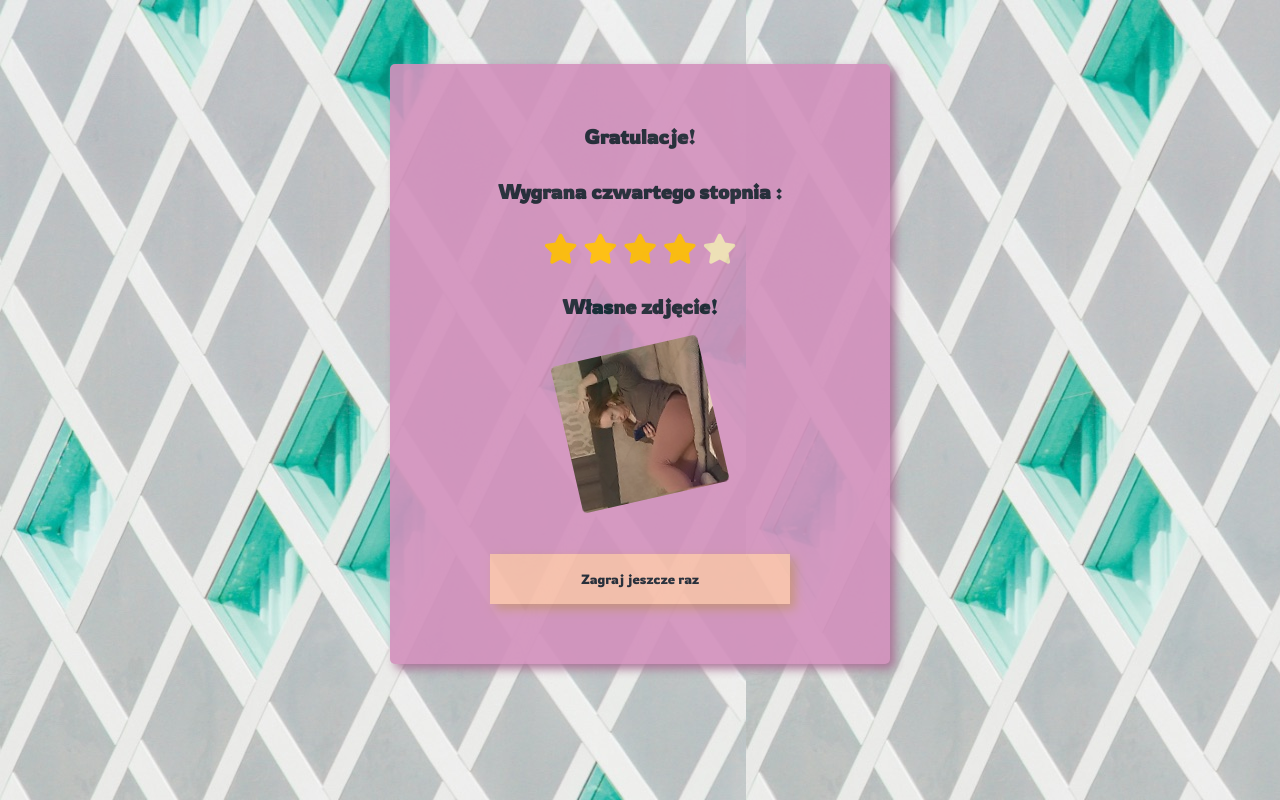
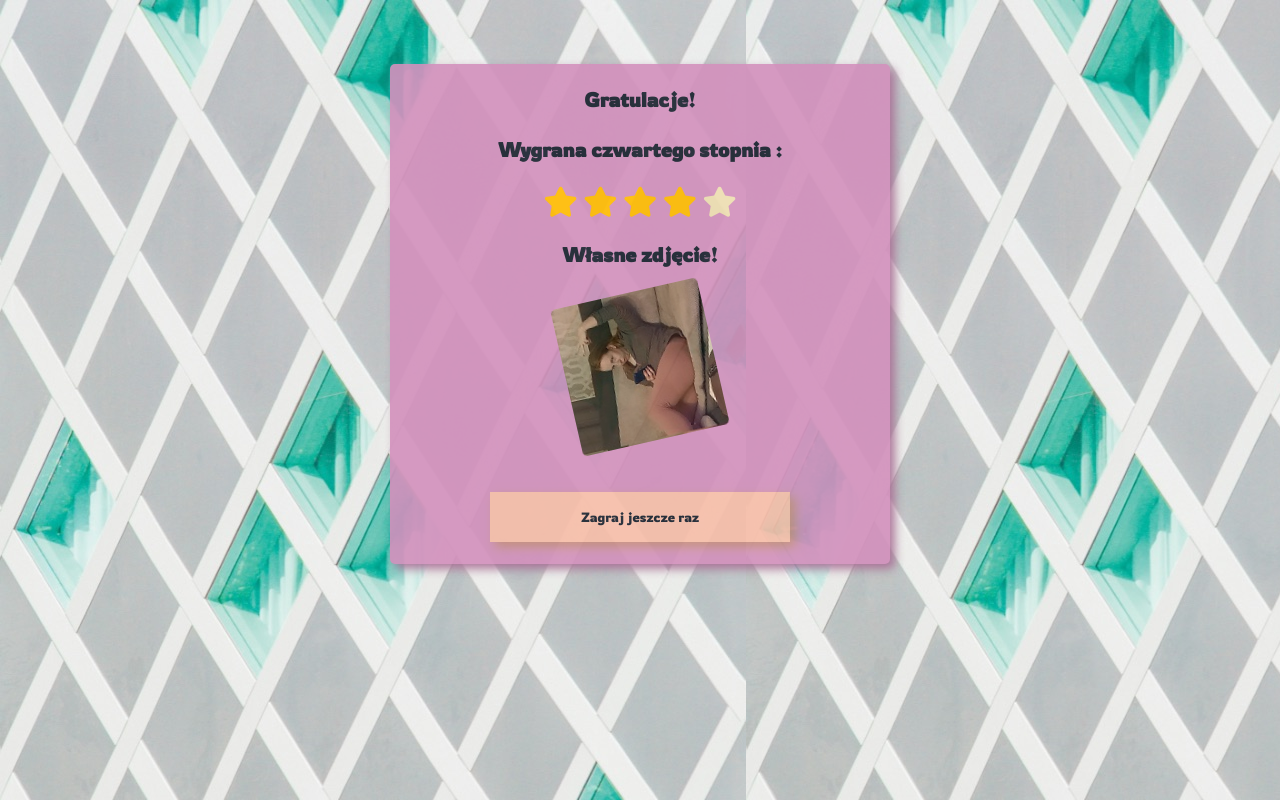
Before and after one commit to Edea191/ValentineGame, a plain HTML site: page fourWin.html in a window 1280 px wide. Drawn offline with Linux system fonts and the light colour scheme.

Commit message:
edit resultGame css

```diff
--- a/css/resultStyle.css
+++ b/css/resultStyle.css
@@ -24,6 +24,7 @@ body{
     margin: 0;
     padding: 0;
 
+
 }
 /* CONTAINER */
 
@@ -39,7 +40,7 @@ body{
     margin: 0 auto;
     margin-top: 5%;
     background-color: var(--main-background);
-    height: 600px;
+    height: 500px;
     width: 500px;
     border-radius: 5px;
     opacity:  0.91;
```
